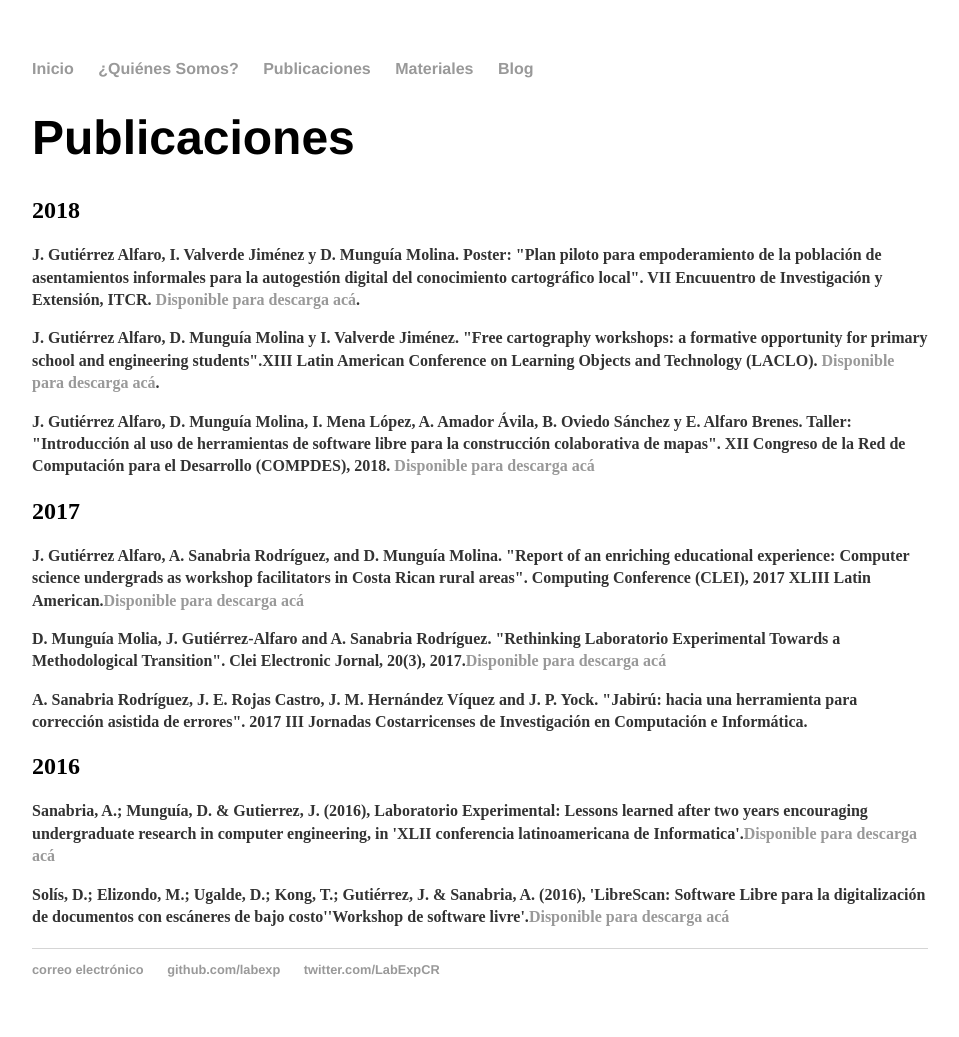
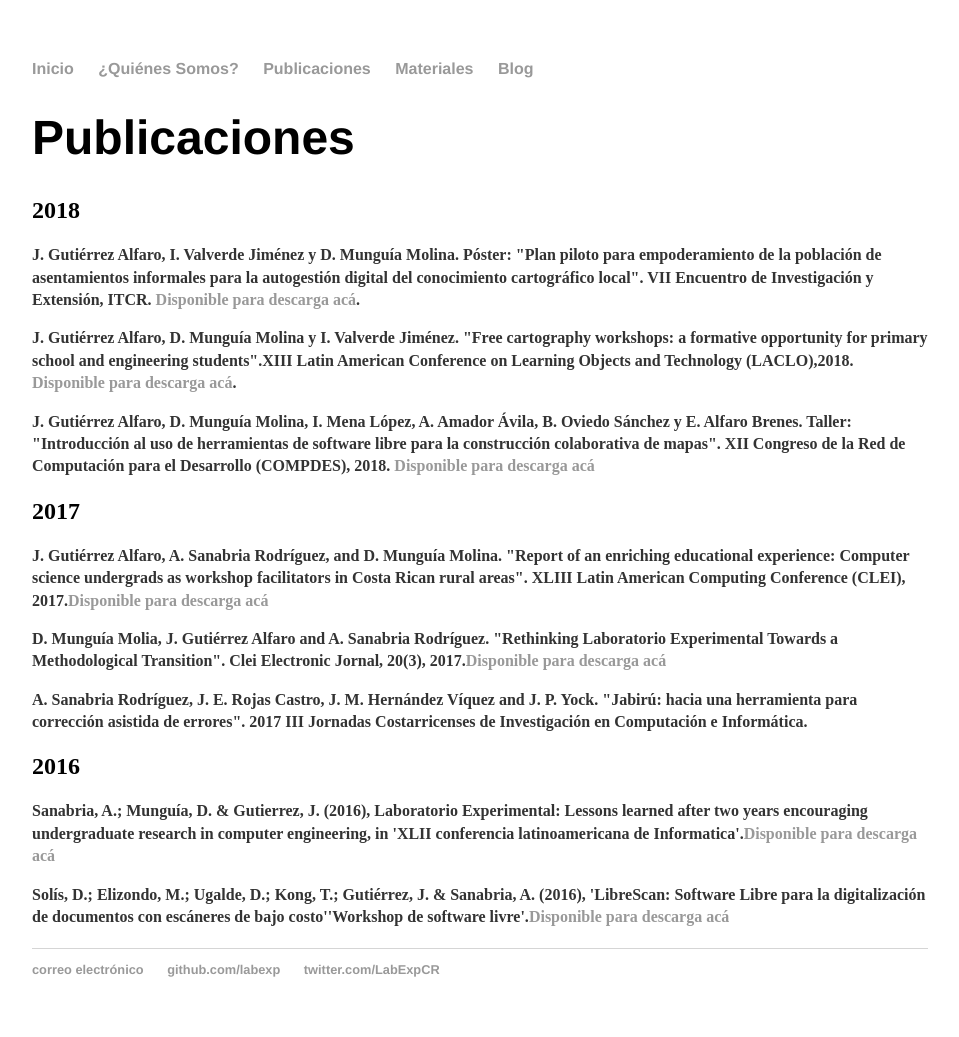
Before and after one commit to labexp/labexp.github.io, a Jekyll site: the page built from cv/index.html, in a window 1280 px wide. Shown: the whole page, without its empty margins (160-1119 px from the left). Built offline with Jekyll 4.4.1, drawn with Linux system fonts in a browser that asks for light colours.

Commit message:
arregla errores ortográficos

```diff
--- a/cv/index.html
+++ b/cv/index.html
@@ -7,13 +7,13 @@
   <h1>Publicaciones</h1>
 
   <h2>2018<h2/>
-    <p>J. Gutiérrez Alfaro, I. Valverde Jiménez y D. Munguía Molina. Poster: "Plan piloto para empoderamiento de la población de asentamientos informales para la autogestión digital del conocimiento cartográfico local". VII Encuuentro de Investigación y Extensión, ITCR. <a href="https://drive.google.com/open?id=1AgWFx7MUYDzNXqVsNMmwXJnPRybqBnUq">Disponible para descarga acá</a>.</p>
-    <p>J. Gutiérrez Alfaro, D. Munguía Molina y I. Valverde Jiménez. "Free cartography workshops: a formative opportunity for primary school and engineering students".XIII Latin American Conference on Learning Objects and Technology (LACLO). <a href="http://cleilaclo2018.mackenzie.br/docs/LACLO/FULL/184136.pdf">Disponible para descarga acá</a>.</p>
+    <p>J. Gutiérrez Alfaro, I. Valverde Jiménez y D. Munguía Molina. Póster: "Plan piloto para empoderamiento de la población de asentamientos informales para la autogestión digital del conocimiento cartográfico local". VII Encuentro de Investigación y Extensión, ITCR. <a href="https://drive.google.com/open?id=1AgWFx7MUYDzNXqVsNMmwXJnPRybqBnUq">Disponible para descarga acá</a>.</p>
+    <p>J. Gutiérrez Alfaro, D. Munguía Molina y I. Valverde Jiménez. "Free cartography workshops: a formative opportunity for primary school and engineering students".XIII Latin American Conference on Learning Objects and Technology (LACLO),2018. <a href="http://cleilaclo2018.mackenzie.br/docs/LACLO/FULL/184136.pdf">Disponible para descarga acá</a>.</p>
     <p>J. Gutiérrez Alfaro, D. Munguía Molina, I. Mena López, A. Amador Ávila, B. Oviedo Sánchez y E. Alfaro Brenes. Taller: "Introducción al uso de herramientas de software libre para la construcción colaborativa de mapas". XII Congreso de la Red de Computación para el Desarrollo (COMPDES), 2018. <a href="https://drive.google.com/open?id=1uAoE8L7TccdoJwFKxw1SxqVWC3pkRpqd">Disponible para descarga acá</a> </p>
 
   <h2>2017<h2/>
-    <p>J. Gutiérrez Alfaro, A. Sanabria Rodríguez, and D. Munguía Molina. "Report of an enriching educational experience: Computer science undergrads as workshop facilitators in Costa Rican rural areas". Computing Conference (CLEI), 2017 XLIII Latin American.<a href="https://doi.org/10.1109/CLEI.2017.8226426">Disponible para descarga acá</a> </p>
-    <p>D. Munguía Molia, J. Gutiérrez-Alfaro and A. Sanabria Rodríguez. "Rethinking Laboratorio Experimental Towards a Methodological Transition". Clei Electronic Jornal, 20(3), 2017.<a href="https://doi.org/10.19153/cleiej.20.3.10">Disponible para descarga acá</a> </p>
+    <p>J. Gutiérrez Alfaro, A. Sanabria Rodríguez, and D. Munguía Molina. "Report of an enriching educational experience: Computer science undergrads as workshop facilitators in Costa Rican rural areas". XLIII Latin American Computing Conference (CLEI), 2017.<a href="https://doi.org/10.1109/CLEI.2017.8226426">Disponible para descarga acá</a> </p>
+    <p>D. Munguía Molia, J. Gutiérrez Alfaro and A. Sanabria Rodríguez. "Rethinking Laboratorio Experimental Towards a Methodological Transition". Clei Electronic Jornal, 20(3), 2017.<a href="https://doi.org/10.19153/cleiej.20.3.10">Disponible para descarga acá</a> </p>
     <p>A. Sanabria Rodríguez, J. E. Rojas Castro, J. M. Hernández Víquez and J. P. Yock. "Jabirú: hacia una herramienta para corrección asistida de errores". 2017 III Jornadas Costarricenses de Investigación en Computación e Informática. </p>
 
 
```
